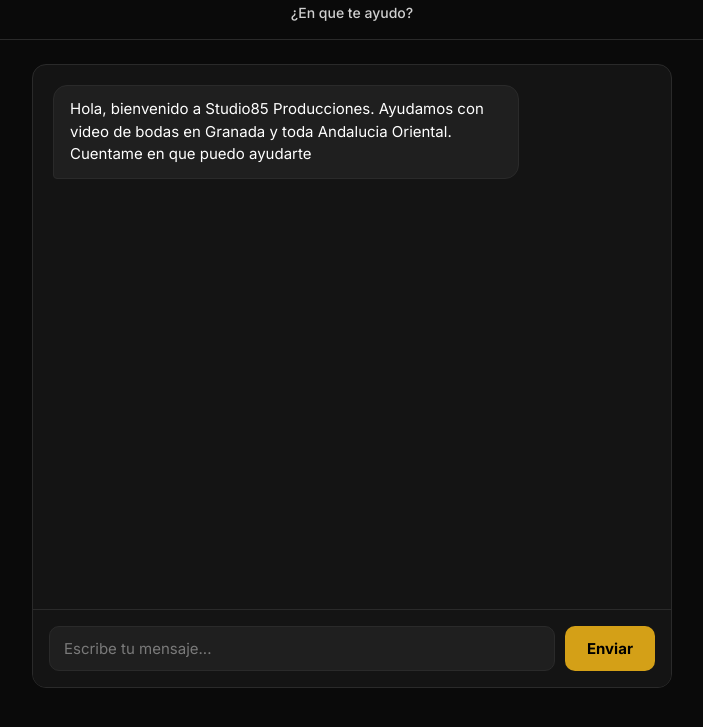
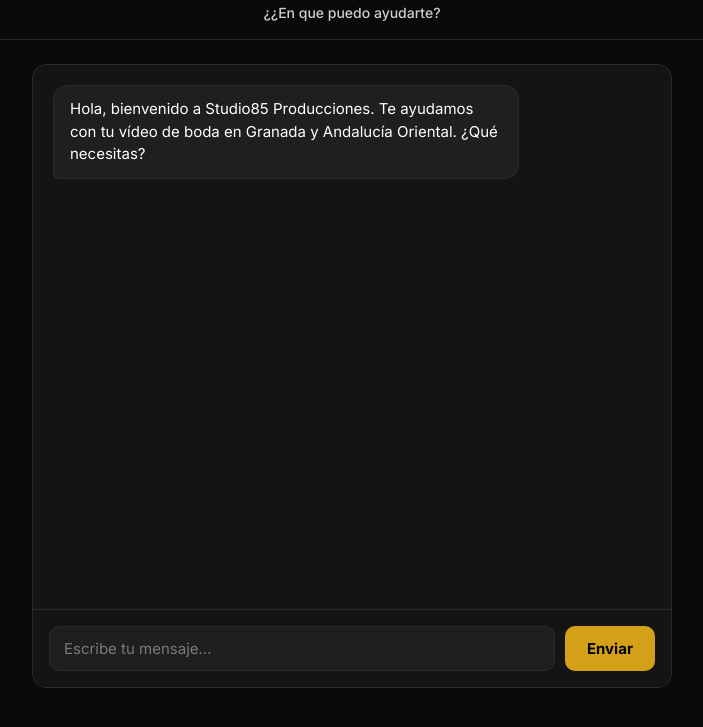
Before and after one commit to studio85producciones-rgb/studio85-producciones-chatbot, a website: page public/index.html in a window 1280 px wide. Shown: the part 65-792 px from the top of the page, without its empty margins (288-991 px from the left). Drawn offline with nearby package versions, Linux system fonts and the light colour scheme.

Commit message:
Update index.html

```diff
--- a/public/index.html
+++ b/public/index.html
@@ -199,7 +199,7 @@
 <body>
   <header>
     <h1>Studio85 Producciones</h1>
-    <p>&iquest;En que te ayudo?</p>
+    <p>&iquest;¿En que puedo ayudarte?</p>
   </header>
 
   <main>
@@ -238,7 +238,7 @@
       return bubble;
     }
 
-    addBubble('assistant', 'Hola, bienvenido a Studio85 Producciones. Ayudamos con video de bodas en Granada y toda Andalucia Oriental. Cuentame en que puedo ayudarte');
+    addBubble('assistant', 'Hola, bienvenido a Studio85 Producciones. Te ayudamos con tu vídeo de boda en Granada y Andalucía Oriental. ¿Qué necesitas?');
 
     formEl.addEventListener('submit', async (e) => {
       e.preventDefault();
```
